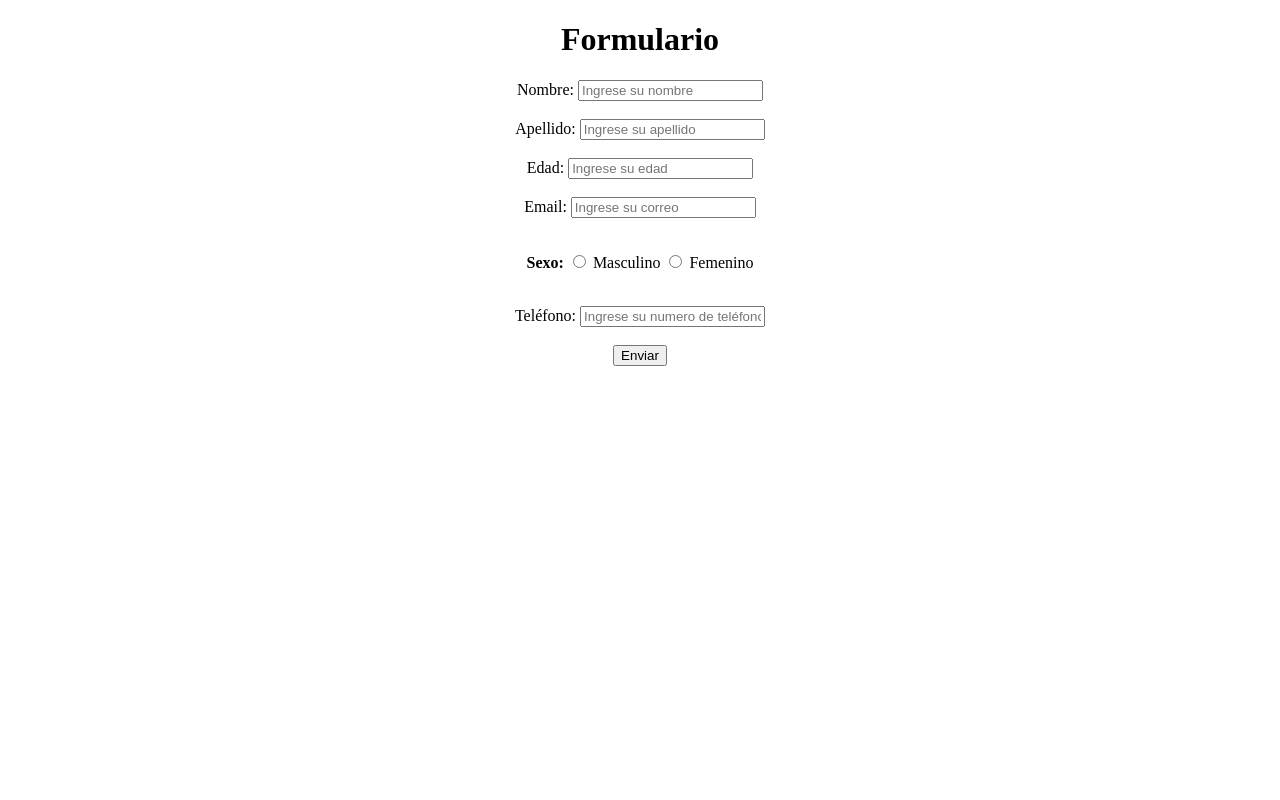
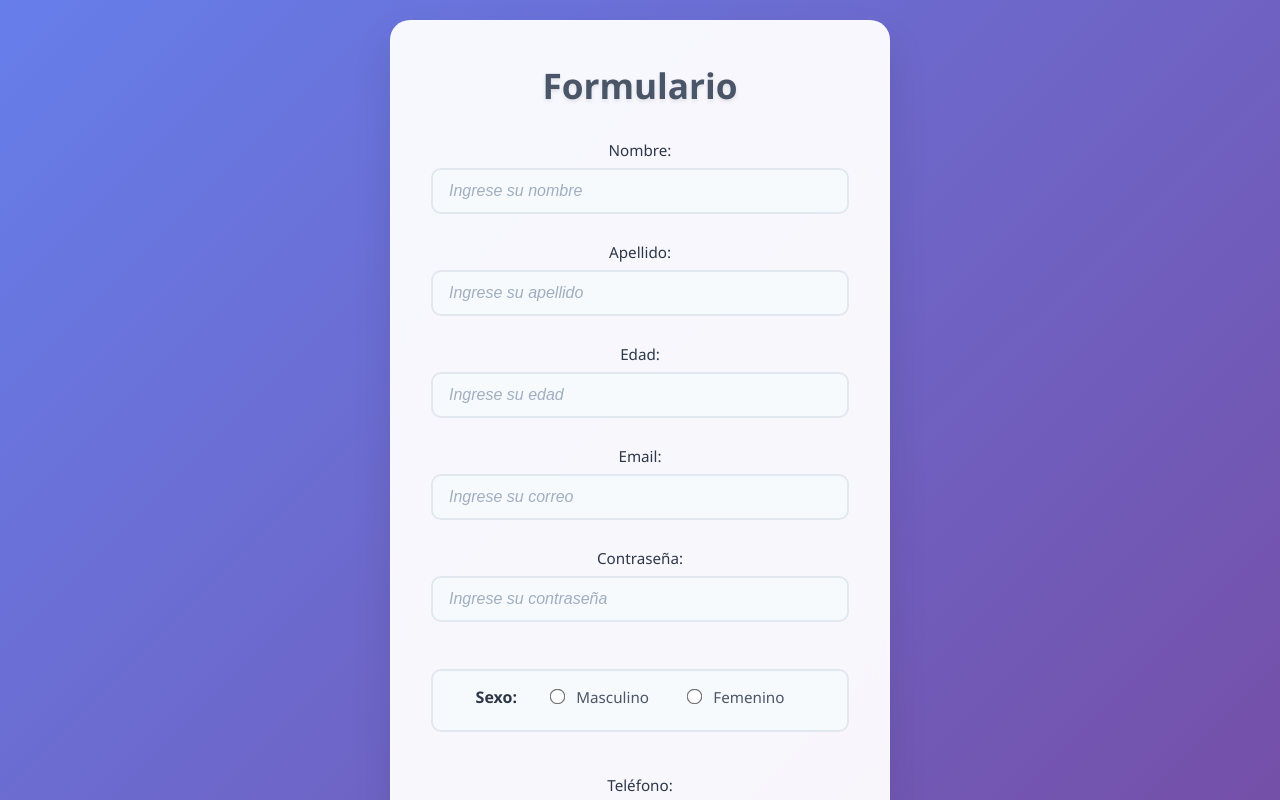
Before and after one commit to linaresniper/formulario, a plain HTML site: page index.html in a window 1280 px wide. Shown: the top 800 px of the page. Drawn offline with Linux system fonts and the light colour scheme.

Commit message:
se agrego css

```diff
--- /dev/null
+++ b/css/index.css
@@ -0,0 +1,257 @@
+/* Reset y configuración base */
+* {
+    margin: 0;
+    padding: 0;
+    box-sizing: border-box;
+}
+
+body {
+    font-family: 'Segoe UI', Tahoma, Geneva, Verdana, sans-serif;
+    background: linear-gradient(135deg, #667eea 0%, #764ba2 100%);
+    min-height: 100vh;
+    padding: 20px;
+}
+
+/* Contenedor del formulario */
+center {
+    display: flex;
+    justify-content: center;
+    align-items: center;
+    min-height: 100vh;
+}
+
+form {
+    background: rgba(255, 255, 255, 0.95);
+    padding: 40px;
+    border-radius: 20px;
+    box-shadow: 0 20px 40px rgba(0, 0, 0, 0.1);
+    backdrop-filter: blur(10px);
+    border: 1px solid rgba(255, 255, 255, 0.2);
+    max-width: 500px;
+    width: 100%;
+    transition: transform 0.3s ease;
+}
+
+form:hover {
+    transform: translateY(-5px);
+}
+
+/* Título */
+h1 {
+    color: #4a5568;
+    text-align: center;
+    margin-bottom: 30px;
+    font-size: 2.2em;
+    font-weight: 600;
+    text-shadow: 0 2px 4px rgba(0, 0, 0, 0.1);
+}
+
+/* Labels */
+label {
+    display: inline-block;
+    margin-bottom: 8px;
+    color: #2d3748;
+    font-weight: 500;
+    font-size: 0.95em;
+}
+
+/* Inputs de texto, email, number, tel */
+input[type="text"],
+input[type="email"],
+input[type="number"],
+input[type="tel"] {
+    width: 100%;
+    padding: 12px 16px;
+    border: 2px solid #e2e8f0;
+    border-radius: 10px;
+    font-size: 1em;
+    transition: all 0.3s ease;
+    background: #f7fafc;
+    margin-bottom: 5px;
+}
+
+input[type="text"],
+input[type="email"],
+input[type="number"],
+input[type="tel"],
+input[type="password"] {
+    width: 100%;
+    padding: 12px 16px;
+    border: 2px solid #e2e8f0;
+    border-radius: 10px;
+    font-size: 1em;
+    transition: all 0.3s ease;
+    background: #f7fafc;
+    margin-bottom: 5px;
+}
+
+
+input[type="text"]:hover,
+input[type="email"]:hover,
+input[type="number"]:hover,
+input[type="tel"]:hover,
+input[type="password"]:hover {
+    border-color: #cbd5e0;
+    background: white;
+}
+
+input[type="text"]:focus,
+input[type="email"]:focus,
+input[type="number"]:focus,
+input[type="tel"]:focus,
+input[type="password"]:focus {
+    outline: none;
+    border-color: #667eea;
+    background: white;
+    box-shadow: 0 0 0 3px rgba(102, 126, 234, 0.1);
+    transform: translateY(-2px);
+}
+
+input[type="text"]:focus,
+input[type="email"]:focus,
+input[type="number"]:focus,
+input[type="tel"]:focus {
+    outline: none;
+    border-color: #667eea;
+    background: white;
+    box-shadow: 0 0 0 3px rgba(102, 126, 234, 0.1);
+    transform: translateY(-2px);
+}
+
+/* Placeholder styling */
+input::placeholder {
+    color: #a0aec0;
+    font-style: italic;
+}
+
+/* Sección de género */
+p {
+    margin: 20px 0;
+    padding: 15px;
+    background: #f7fafc;
+    border-radius: 10px;
+    border: 2px solid #e2e8f0;
+}
+
+p b {
+    color: #2d3748;
+    font-size: 1em;
+    margin-right: 15px;
+}
+
+/* Radio buttons */
+input[type="radio"] {
+    margin: 0 8px 0 15px;
+    transform: scale(1.2);
+    accent-color: #667eea;
+    cursor: pointer;
+}
+
+input[type="radio"] + label {
+    margin-right: 20px;
+    cursor: pointer;
+    color: #4a5568;
+    font-weight: 400;
+}
+
+/* Botón de envío */
+input[type="submit"] {
+    width: 100%;
+    padding: 15px;
+    background: linear-gradient(135deg, #667eea 0%, #764ba2 100%);
+    color: white;
+    border: none;
+    border-radius: 10px;
+    font-size: 1.1em;
+    font-weight: 600;
+    cursor: pointer;
+    transition: all 0.3s ease;
+    margin-top: 20px;
+    text-transform: uppercase;
+    letter-spacing: 1px;
+}
+
+input[type="submit"]:hover {
+    transform: translateY(-3px);
+    box-shadow: 0 10px 25px rgba(102, 126, 234, 0.4);
+    background: linear-gradient(135deg, #5a67d8 0%, #6b46c1 100%);
+}
+
+input[type="submit"]:active {
+    transform: translateY(-1px);
+}
+
+/* Efectos de entrada */
+@keyframes fadeInUp {
+    from {
+        opacity: 0;
+        transform: translateY(30px);
+    }
+    to {
+        opacity: 1;
+        transform: translateY(0);
+    }
+}
+
+form {
+    animation: fadeInUp 0.6s ease-out;
+}
+
+/* Responsive */
+@media (max-width: 600px) {
+    form {
+        padding: 30px 20px;
+        margin: 10px;
+    }
+
+    h1 {
+        font-size: 1.8em;
+    }
+
+    input[type="text"],
+    input[type="email"],
+    input[type="number"],
+    input[type="tel"] {
+        padding: 10px 14px;
+    }
+
+    p {
+        padding: 12px;
+    }
+
+    p b {
+        display: block;
+        margin-bottom: 10px;
+    }
+
+    input[type="radio"] + label {
+        display: inline-block;
+        margin-bottom: 5px;
+    }
+}
+
+/* Hover effects para inputs */
+input[type="text"]:hover,
+input[type="email"]:hover,
+input[type="number"]:hover,
+input[type="tel"]:hover {
+    border-color: #cbd5e0;
+    background: white;
+}
+
+/* Animación para radio buttons */
+input[type="radio"]:checked + label {
+    color: #667eea;
+    font-weight: 500;
+}
+
+/* Estilo adicional para mejor UX */
+form > * {
+    animation: fadeInUp 0.6s ease-out;
+}
+
+form > *:nth-child(2) { animation-delay: 0.1s; }
+form > *:nth-child(3) { animation-delay: 0.2s; }
+form > *:nth-child(4) { animation-delay: 0.3s; }
+form > *:nth-child(5) { animation-delay: 0.4s; }
+form > *:nth-child(6) { animation-delay: 0.5s; }
--- a/index.html
+++ b/index.html
@@ -4,6 +4,7 @@
     <meta charset="UTF-8">
     <meta name="viewport" content="width=device-width, initial-scale=1.0">
     <title>Document</title>
+    <link rel="stylesheet" href="css/index.css">
 </head>
 <body>
     <center>
@@ -29,6 +30,10 @@
                 <label for="Email">Email:</label>
                 <input type="email" placeholder="Ingrese su correo"><br><br>
 
+            <!--contraseña-->
+                <label for="password">Contraseña:</label>
+                <input type="password" placeholder="Ingrese su contraseña"><br><br>
+
             <!--genero-->
             <p><b>Sexo:</b>
                 <input type="radio" id="masculino" name="sexo" value="Masculino">
```
